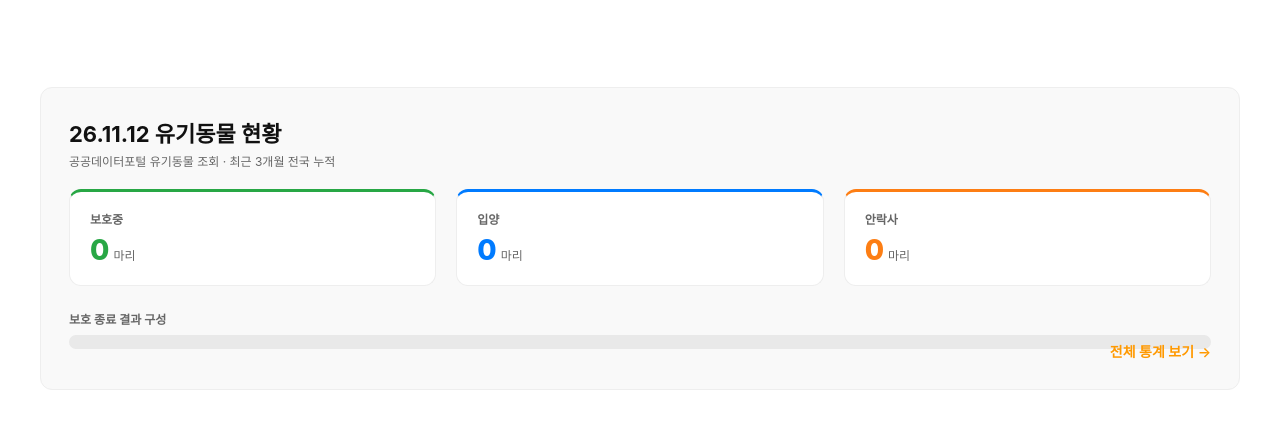
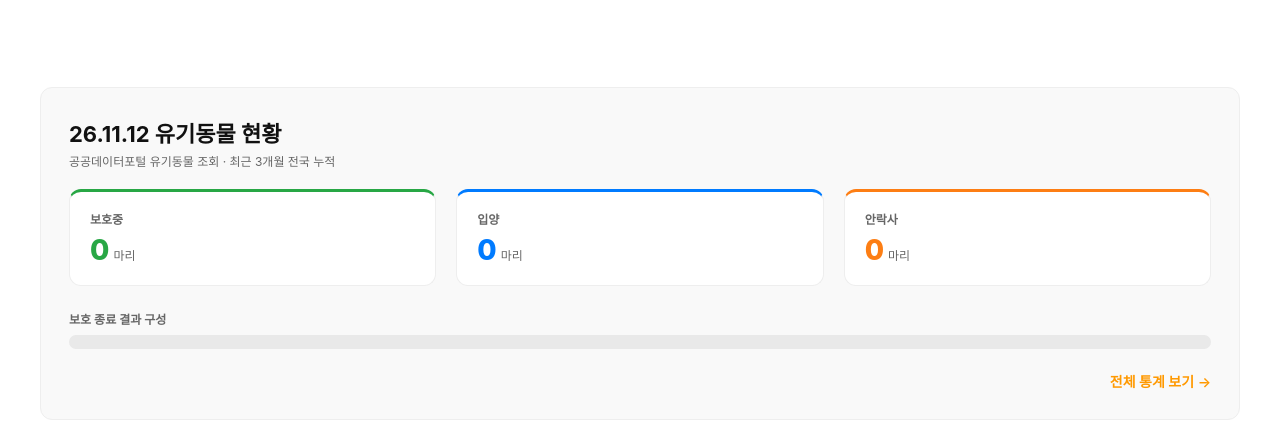
Before and after one commit to lym-bin/lym-bin.github.io, a plain HTML site: page index.html in a window 1280 px wide. Shown: the part 2846-3287 px from the top of the page. Drawn offline with Linux system fonts and the light colour scheme; no server answers; a web font is replaced by a local one.

Commit message:
fix: 통계 카드 '전체 통계 보기'가 범례와 겹치는 문제 수정 (absolute 글자를 흐름 안으로, 카드 클릭은 ::after로)

```diff
--- a/css/main.css
+++ b/css/main.css
@@ -517,20 +517,21 @@
   border-color: var(--color-primary);
 }
 .stats-section__link {
+  display: block;
+  margin-top: 10px;
+  text-align: right;
+  font-size: var(--font-sm);
+  color: var(--color-primary);
+  font-weight: 600;
+}
+.stats-section__link::after {
   position: absolute;
-  /* 상 우 하 좌 모든 방향 0 꽉 채움*/
+  border-radius: var(--radius-md);
+  /* 상 하 좌 우 0으로 꽉 채움*/
   inset: 0;
-  border-radius: var(--radius-md);
+  content: "";
 }
-.stats-section__link span {
-  position: absolute;
-  right: 28px;
-  bottom: 28px;
-  font-size: var(--font-sm);
-  font-weight: 600;
-  color: var(--color-primary);
-}
-.stats-section:hover .stats-section__link span {
+.stats-section:hover .stats-section__link {
   text-decoration: underline;
 }
 .stats-header {
--- a/index.html
+++ b/index.html
@@ -341,9 +341,7 @@
           ></div>
           <ul class="stats-legend" id="statsLegend"></ul>
         </div>
-        <a href="stats.html" class="stats-section__link"
-          ><span>전체 통계 보기 →</span></a
-        >
+        <a href="stats.html" class="stats-section__link">전체 통계 보기 →</a>
       </section>
     </main>
     <!--푸터 영역-->
```
